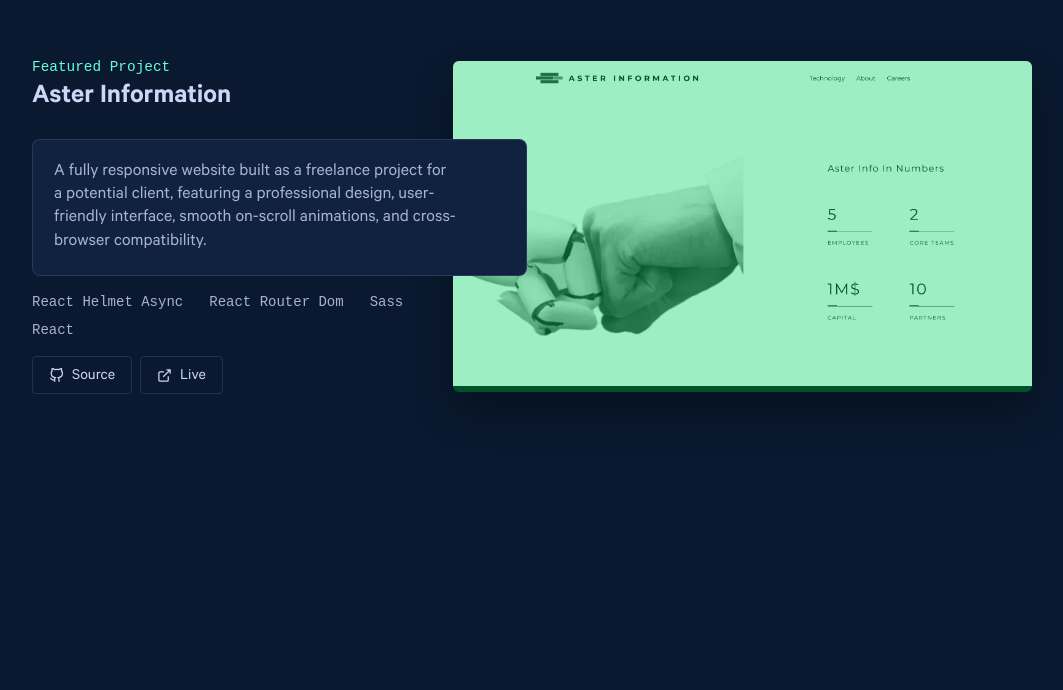
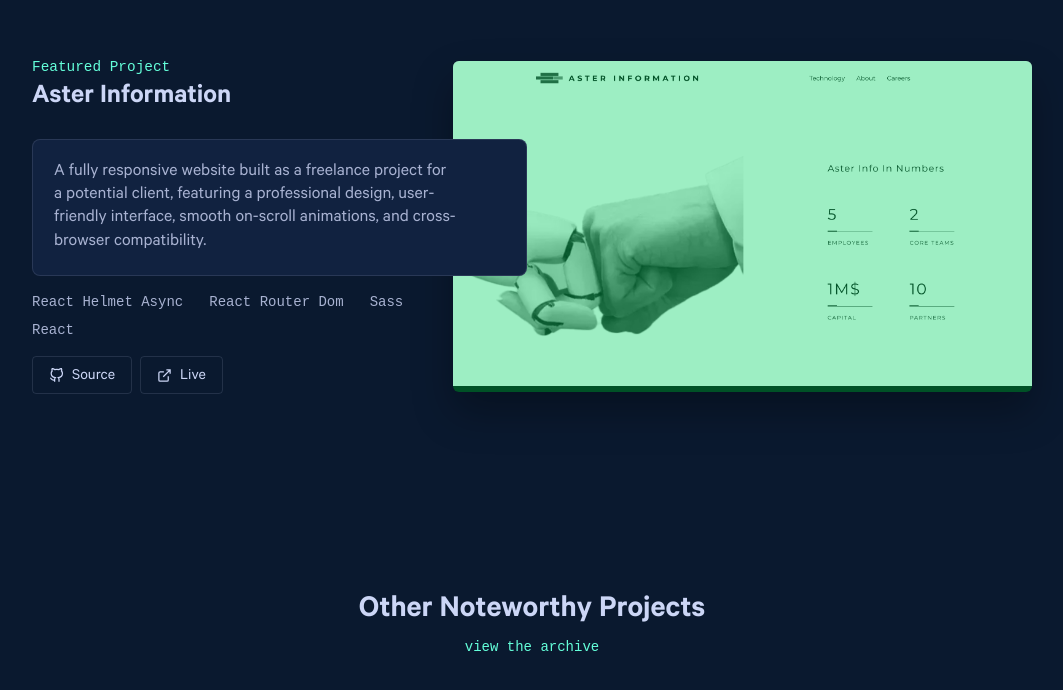
Before and after one commit to Moamal-2000/moamal-alaa, a Next.js app: page / in a window 1280 px wide. Shown: the part 2226-2916 px from the top of the page, without its empty margins (108-1171 px from the left). Built offline with nearby package versions, Linux system fonts and the light colour scheme.

Commit message:
feat: add title & archive link to OtherProjectsSection component with styles

```diff
--- a/src/components/Home/OtherProjectsSection/OtherProjectsSection.jsx
+++ b/src/components/Home/OtherProjectsSection/OtherProjectsSection.jsx
@@ -1,7 +1,13 @@
+import Link from "next/link";
 import s from "./OtherProjectsSection.module.scss";
 
 const OtherProjectsSection = () => {
-  return <section className={s.projectsSection}></section>;
+  return (
+    <section className={s.projectsSection}>
+      <h2>Other Noteworthy Projects</h2>
+      <Link href="/archive">view the archive</Link>
+    </section>
+  );
 };
 
 export default OtherProjectsSection;
--- a/src/components/Home/OtherProjectsSection/OtherProjectsSection.module.scss
+++ b/src/components/Home/OtherProjectsSection/OtherProjectsSection.module.scss
@@ -0,0 +1,39 @@
+.projectsSection {
+  display: flex;
+  flex-direction: column;
+  align-items: center;
+}
+
+.projectsSection h2 {
+  margin-bottom: 10px;
+  color: #ccd6f6;
+  line-height: 1.1;
+  font-weight: 600;
+  font-size: clamp(1.5rem, 5vw, 2rem);
+}
+
+.projectsSection a {
+  color: #64ffda;
+  font-family: var(--font-mono);
+  font-size: .875rem;
+  position: relative;
+}
+
+.projectsSection a::after {
+  content: "";
+  display: block;
+  width: 0;
+  height: 1px;
+  position: relative;
+  bottom: .1em;
+  background-color: #64ffda;
+  opacity: .5;
+  transition:
+    width .25s cubic-bezier(.645, .045, .355, 1),
+    opacity .25s .2s cubic-bezier(.645, .045, .355, 1);
+}
+
+.projectsSection a:hover::after {
+  width: 100%;
+  opacity: 1;
+}
```
